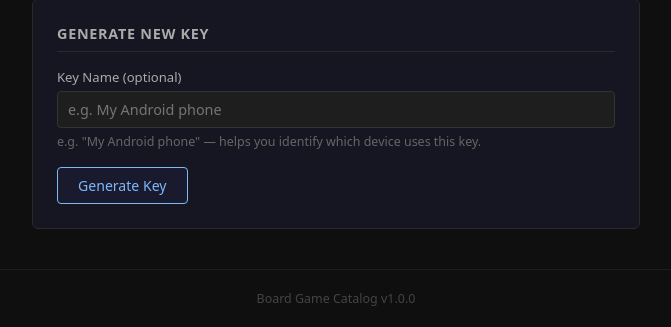
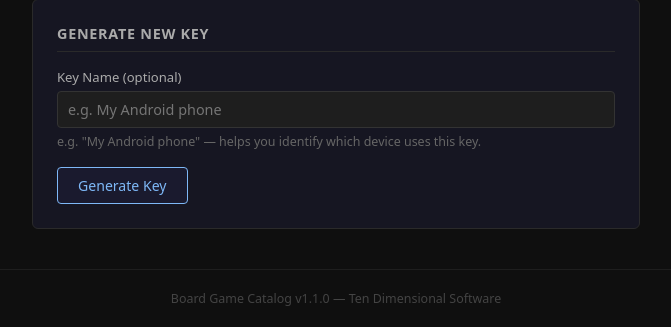
Before and after one commit to tendimensions/BoardGameCatalog, a Django app: page /accounts/api-keys/ in a window 1280 px wide. Shown: the part 488-815 px from the top of the page, without its empty margins (304-975 px from the left). Run offline with Django 5.2, Linux system fonts and the light colour scheme; the visitor is signed in with stand-in values (Sample User, id 1); data that the repository does not hold is empty; some libraries are stand-ins or nearby versions.

Commit message:
Add Ten Dimensional Software to footer, bump version to 1.1.0
Footer now reads: "Board Game Catalog v1.1.0 — Ten Dimensional Software"

https://claude.ai/code/session_01GFzdRjqmFZfYE8imLagKfD

```diff
--- a/web/boardgame_catalog/version.py
+++ b/web/boardgame_catalog/version.py
@@ -1 +1 @@
-__version__ = '1.0.0'
+__version__ = '1.1.0'
--- a/web/templates/base.html
+++ b/web/templates/base.html
@@ -40,7 +40,7 @@
 {% block content %}{% endblock %}
 
 <footer class="site-footer">
-  <span>Board Game Catalog v{{ app_version }}</span>
+  <span>Board Game Catalog v{{ app_version }} &mdash; Ten Dimensional Software</span>
 </footer>
 
 {% block scripts %}{% endblock %}
```
